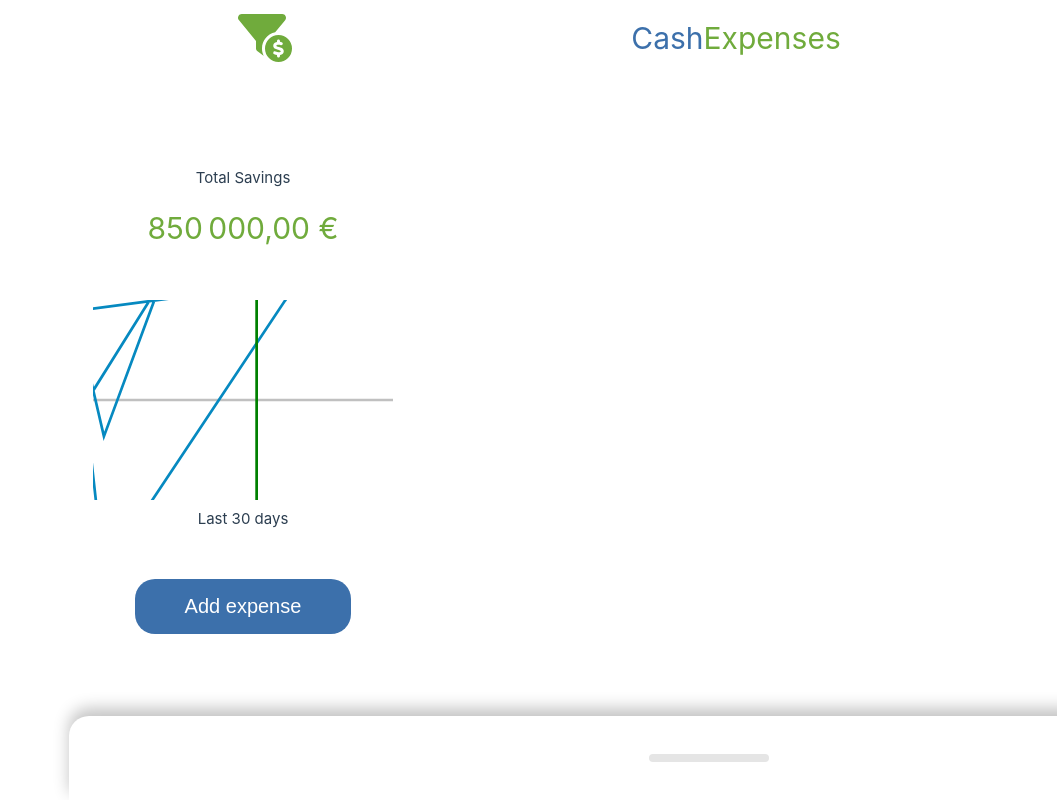
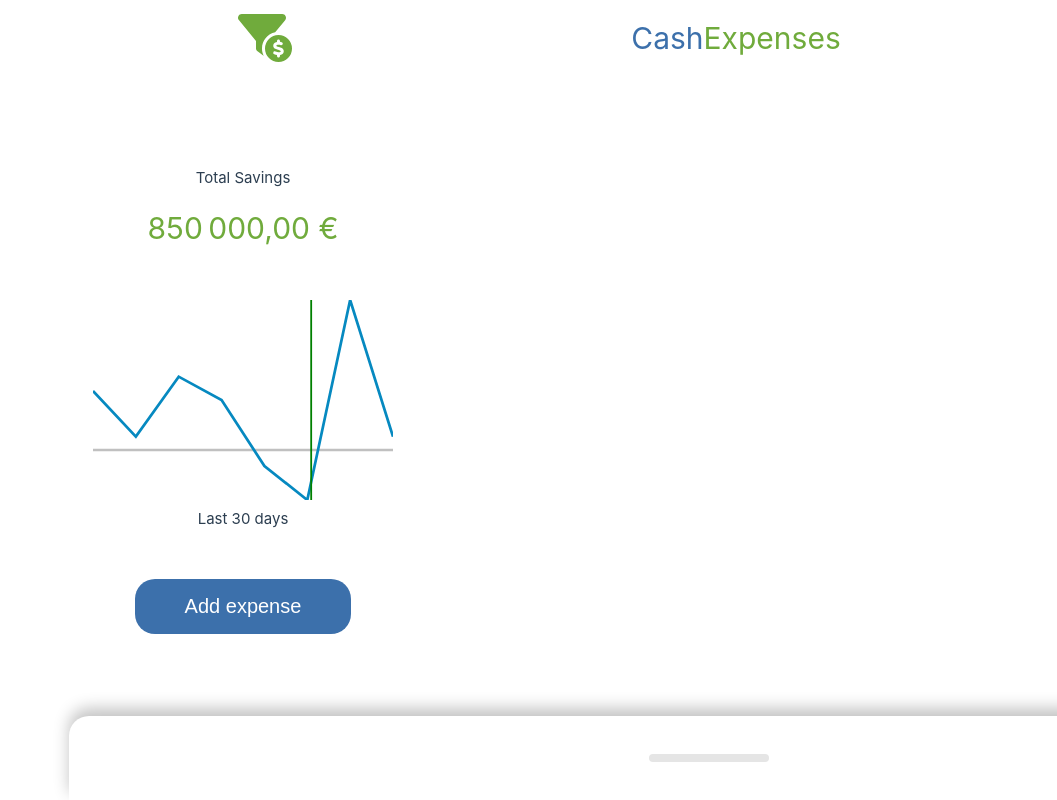
Before and after one commit to martinpercu/vue-expense-controller, a Vue app: page / in a window 1280 px wide. Shown: the top 800 px of the page, without its empty margins (223-1280 px from the left). Built offline with nearby package versions, Linux system fonts and the light colour scheme.

Commit message:
implementing the logic to draw the graph

```diff
--- a/src/App.vue
+++ b/src/App.vue
@@ -5,11 +5,11 @@ import { defineAsyncComponent } from 'vue'
 
 const Home = defineAsyncComponent(() => {
   return new Promise((resolve) => {
-    console.log('in the promise charging in 1500');
+    console.log('in the promise charging in 500');
     setTimeout(() => {
       console.log('charging now');
       resolve(import('@/components/Home.vue'))
-    }, 1500);
+    }, 500);
   })
 });
 
--- a/src/components/Home.vue
+++ b/src/components/Home.vue
@@ -10,11 +10,12 @@ const initialAmount = null;
 // const initialAmount = 548700;
 const dateChoose = "15/15/2015";
 
-// const amounts: [40, 220, 150, -48, -150, 450, 20];
+const amounts = [40, 220, 150, -48, -150, 450, 40];
+// const amounts = [40, 220, 150, -48, -150, 20];
+// const amounts = [10, -5, 12, -20];
+// const amounts = [10, 0, 12, -20, 15, 20];
+// const amounts = [10, -20];
 
-// const amounts = [10, 8, 40, 50, 60, -5, 12, -20];
-// const amounts = [10, 12, -20];
-const amounts = [10, -5, 12, -20];
 
 
 
--- a/src/components/Resume/Graph.vue
+++ b/src/components/Resume/Graph.vue
@@ -11,21 +11,37 @@ const props = defineProps({
 
 const { amounts } = toRefs(props);
 
-const amountToPixels = () => {
+const amountToPixels = (amount) => {
     const min = Math.min(...amounts.value);
     const max = Math.max(...amounts.value);
-    return `${min},${max}`
+
+    const amountAbsolute = amount + Math.abs(min);
+    const minPlusMax = Math.abs(max) + Math.abs(min);
+
+    // 110 is the totalHalf heigh ===> the "y"
+    // We need to invert the values using "totalHeigh" minus "the logic" because coordenates in html are inverted.
+
+    const theReturn = 220 - ((amountAbsolute * 110) / minPlusMax) * 2;
+
+    return theReturn
 };
 
 
 const points = computed(() => {
     const total = amounts.value.length;
-    return Array(total).fill(110).reduce((points, amount, i) => {
-        const x = (300 / total) * (i + 1);
+    return amounts.value.reduce((points, amount, i) => {
+        // 330 is the total pixel width
+        const x = (330 / total) * (i + 1);
         const y = amountToPixels(amount);
+        console.log(y);
         return `${points} ${x},${y}`;
-    }, "0, 100");
-})
+    },"0, 100");
+});
+
+// to draw the zero value line wi get create a const yZeroLine
+const yZeroLine = computed(() => {
+    return amountToPixels(0)
+});
 
 
 
@@ -38,9 +54,9 @@ const points = computed(() => {
                 stroke="#c0c0c0"
                 stroke-width="3"
                 x1="0"
-                y1="110"
+                :y1="yZeroLine"
                 x2="330"
-                y2="110"
+                :y2="yZeroLine"
             />
             <polyline
                 fill="none"
@@ -50,10 +66,10 @@ const points = computed(() => {
             />
             <line
                 stroke="green"
-                stroke-width="3"
-                x1="180"
+                stroke-width="2"
+                x1="240"
                 y1="0"
-                x2="180"
+                x2="240"
                 y2="220"/>
         </svg>
         <p>Last 30 days</p>
```
Also changed, not shown: 1 other file (tests, documents, lock files or other folders).
